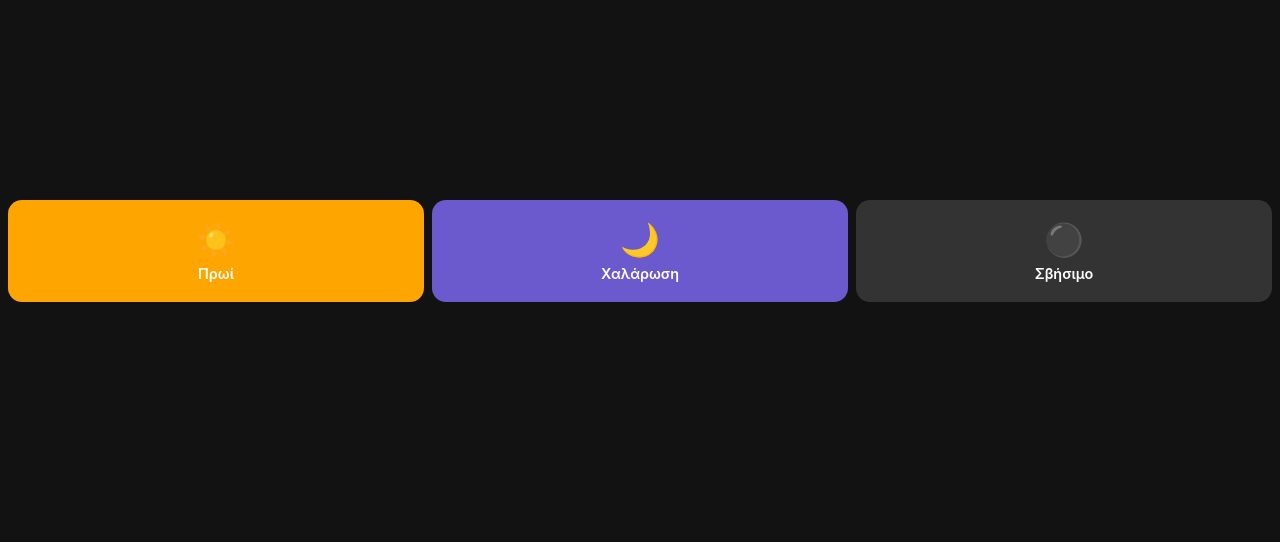
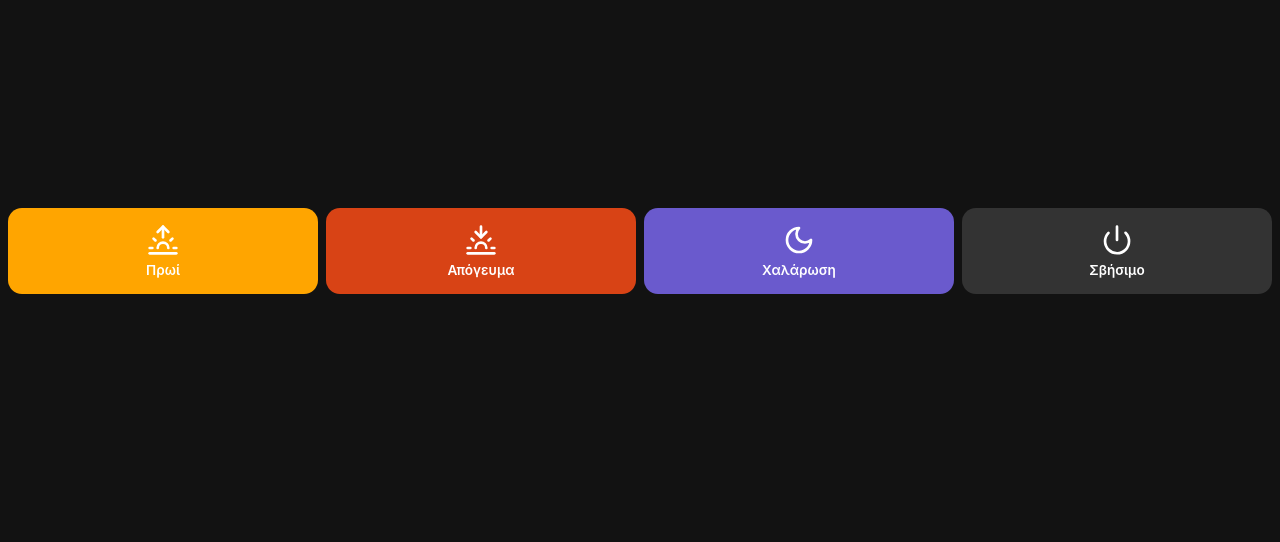
Before and after one commit to orestis/homeassistant, a Flask app: page / in a window 1280 px wide. Shown: the part 153-695 px from the top of the page. Run offline with Flask 3, Linux system fonts and the light colour scheme; data that the repository does not hold is empty.

Commit message:
add another scene and tweak weather style

```diff
--- a/wall-display/app.py
+++ b/wall-display/app.py
@@ -256,15 +256,20 @@ _CONDITION_PRIORITY = [
 def _pick_forecast_icon(conditions: list[str]) -> str:
     """Pick the most severe weather icon from a list of HA conditions.
 
-    clear-night is mapped to sunny so nighttime hours don't
-    override actual weather information.
+    Severity-based: the worst upcoming condition wins.
+    For the clear-sky fallback, we check whether the majority of forecast
+    hours are nighttime (clear-night) and return 🌙 instead of ☀️.
     """
-    # Normalise night → day equivalent
+    # Normalise night → day for severity comparison only
     cond_set = {("sunny" if c == "clear-night" else c) for c in conditions}
     for cond, icon in _CONDITION_PRIORITY:
         if cond in cond_set:
             return icon
-    return "☀️"  # default: sunny
+    # Clear sky fallback — pick moon or sun based on forecast hours
+    night_count = sum(1 for c in conditions if c == "clear-night")
+    if night_count > len(conditions) / 2:
+        return "🌙"
+    return "☀️"
 
 
 _DAYS_EL = ["Δευ", "Τρι", "Τετ", "Πεμ", "Παρ", "Σαβ", "Κυρ"]
--- a/wall-display/config.json
+++ b/wall-display/config.json
@@ -1,6 +1,6 @@
 {
   "name": "Wall Display Dashboard",
-  "version": "0.14.0",
+  "version": "0.15.0",
   "slug": "wall_display",
   "description": "Lightweight server-rendered dashboard for Shelly Wall Display",
   "homeassistant_api": true,
--- a/wall-display/dashboard_config.json
+++ b/wall-display/dashboard_config.json
@@ -31,19 +31,25 @@
   "scenes": [
     {
       "name": "Πρωί",
-      "icon": "☀️",
+      "icon": "sunrise",
       "entity_id": "scene.morning",
       "color": "#FFA500"
     },
     {
+      "name": "Απόγευμα",
+      "icon": "sunset",
+      "entity_id": "scene.afternoon",
+      "color": "#D84315"
+    },
+    {
       "name": "Χαλάρωση",
-      "icon": "🌙",
+      "icon": "moon",
       "entity_id": "scene.relax",
       "color": "#6A5ACD"
     },
     {
       "name": "Σβήσιμο",
-      "icon": "⚫",
+      "icon": "power-off",
       "entity_id": "scene.lights_off",
       "color": "#333333"
     }
--- a/wall-display/templates/dashboard.html
+++ b/wall-display/templates/dashboard.html
@@ -112,7 +112,7 @@
     }
     .scene-grid {
       display: grid;
-      grid-template-columns: repeat(3, 1fr);
+      grid-template-columns: repeat(4, 1fr);
       gap: 8px;
       width: 100%;
     }
@@ -142,14 +142,25 @@
     }
 
     .scene-tile {
-      padding: 20px 8px;
-      min-height: 90px;
+      padding: 16px 6px;
+      min-height: 80px;
     }
     .scene-tile.active {
       box-shadow: inset 0 0 0 2px rgba(255, 255, 255, 0.5);
     }
-    .tile-icon { font-size: 2rem; margin-bottom: 6px; }
-    .tile-label { font-size: 0.9rem; font-weight: 600; }
+    .tile-icon {
+      display: flex;
+      align-items: center;
+      justify-content: center;
+      width: 32px;
+      height: 32px;
+      margin-bottom: 6px;
+    }
+    .tile-icon svg {
+      width: 100%;
+      height: 100%;
+    }
+    .tile-label { font-size: 0.85rem; font-weight: 600; }
 
     /* --- Water Heater Row --- */
     .water-heater-row {
--- a/wall-display/templates/partials/dashboard_content.html
+++ b/wall-display/templates/partials/dashboard_content.html
@@ -40,7 +40,19 @@
           hx-swap="outerHTML"
           hx-indicator="this"
         >
-          <span class="tile-icon">{{ scene.icon }}</span>
+          <span class="tile-icon">
+            {% if scene.icon == 'sunrise' %}
+            <svg viewBox="0 0 24 24" fill="none" stroke="currentColor" stroke-width="2" stroke-linecap="round" stroke-linejoin="round"><path d="M12 2v8"/><path d="m4.93 10.93 1.41 1.41"/><path d="M2 18h2"/><path d="M20 18h2"/><path d="m19.07 10.93-1.41 1.41"/><path d="M22 22H2"/><path d="m8 6 4-4 4 4"/><path d="M16 18a4 4 0 0 0-8 0"/></svg>
+            {% elif scene.icon == 'sunset' %}
+            <svg viewBox="0 0 24 24" fill="none" stroke="currentColor" stroke-width="2" stroke-linecap="round" stroke-linejoin="round"><path d="M12 10V2"/><path d="m4.93 10.93 1.41 1.41"/><path d="M2 18h2"/><path d="M20 18h2"/><path d="m19.07 10.93-1.41 1.41"/><path d="M22 22H2"/><path d="m16 6-4 4-4-4"/><path d="M16 18a4 4 0 0 0-8 0"/></svg>
+            {% elif scene.icon == 'moon' %}
+            <svg viewBox="0 0 24 24" fill="none" stroke="currentColor" stroke-width="2" stroke-linecap="round" stroke-linejoin="round"><path d="M12 3a6 6 0 0 0 9 9 9 9 0 1 1-9-9Z"/></svg>
+            {% elif scene.icon == 'power-off' %}
+            <svg viewBox="0 0 24 24" fill="none" stroke="currentColor" stroke-width="2" stroke-linecap="round" stroke-linejoin="round"><path d="M12 2v10"/><path d="M18.4 6.6a9 9 0 1 1-12.77.04"/></svg>
+            {% else %}
+            {{ scene.icon }}
+            {% endif %}
+          </span>
           <span class="tile-label">{{ scene.name }}</span>
         </button>
       </form>
```
